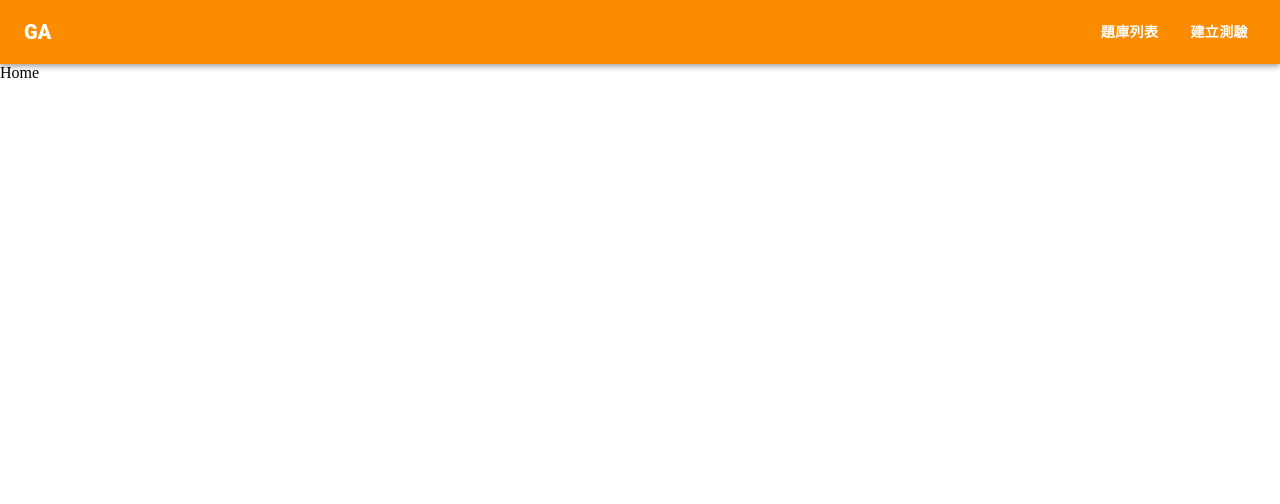
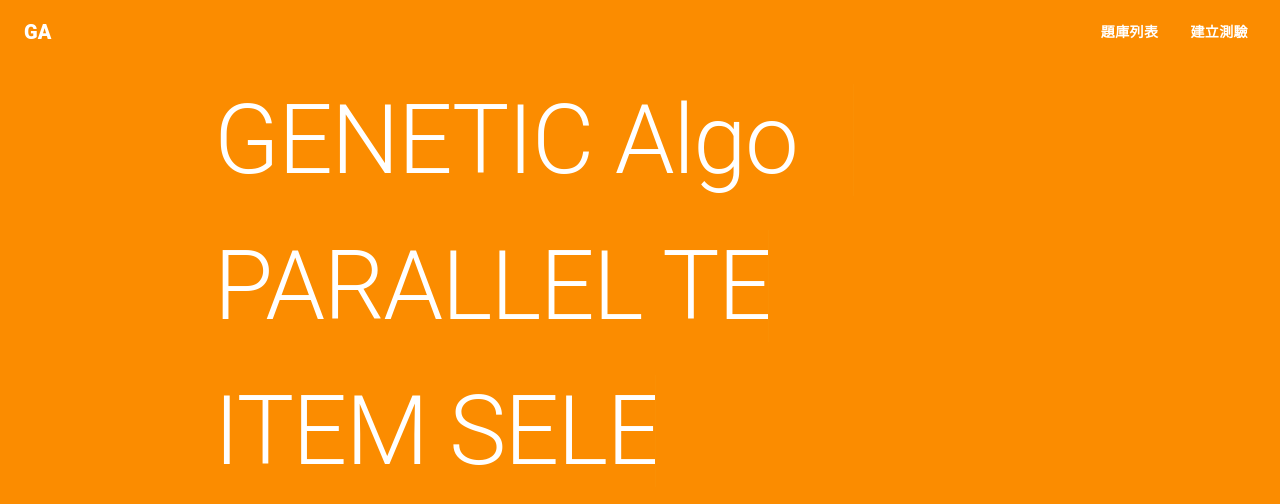
Before and after one commit to NoZ915/GA-parallel-test-item-selection, a React (Vite) app in the folder frontend/: page / in a window 1280 px wide. Shown: the top 504 px of the page. Built offline with nearby package versions, Linux system fonts and the light colour scheme.

Commit message:
added: form's 2 select

```diff
--- a/frontend/src/App.css
+++ b/frontend/src/App.css
@@ -1,4 +1,13 @@
-*{
+* {
     margin: 0;
     padding: 0;
 }
+
+html,
+body {
+    height: 100%;
+}
+
+body{
+    background-color: #fb8c00;
+}
--- a/frontend/src/pages/AddItemFormPage.jsx
+++ b/frontend/src/pages/AddItemFormPage.jsx
@@ -1,8 +1,92 @@
-function AddItemFormPage(){
-    return(
-        <>
-            Add Item
-        </>
+import { Container, MenuItem, TextField, Typography, Box } from "@mui/material";
+
+const containerStyle = {
+    display: "flex",
+    flexDirection: "column",
+    margin: "0 auto",
+    mt: 4,
+    width: '80%',
+    borderRadius: 2,
+    boxShadow: 10,
+    pt: 2,
+    px: 4,
+    pb: 3,
+    backgroundColor: "white"
+}
+const selectBoxStyle = {
+    display: "flex",
+    alignItems: "baseline",
+}
+const selectTitleStyle = {
+    display: "inline-block",
+    mr: 2
+}
+
+const years = [
+    {
+        value: "111",
+        label: "111年"
+    },
+    {
+        value: "110",
+        label: "110年"
+    }
+];
+const formats = [
+    {
+        value: "fillIn",
+        label: "填充題"
+    },
+    {
+        value: "calculation",
+        label: "計算題"
+    }
+];
+const types = [
+    {
+        value: ""
+    }
+]
+
+function AddItemFormPage() {
+    return (
+        <Container sx={{ ...containerStyle }}>
+            <form>
+                {/* 年份 */}
+                <Box sx={{...selectBoxStyle}}>
+                    <Typography sx={{ ...selectTitleStyle }} component="h3">試題年份</Typography>
+                    <TextField
+                        id="year"
+                        select
+                        defaultValue="111"
+                        helperText="請選擇試題年份"
+                    >
+                        {years.map((year) => (
+                            <MenuItem key={year.value} value={year.value}>
+                                {year.label}
+                            </MenuItem>
+                        ))}
+                    </TextField>
+                </Box>
+
+                {/* 形式 */}
+                <Box sx={{...selectBoxStyle}}>
+                    <Typography sx={{ ...selectTitleStyle }} component="h3">試題形式</Typography>
+                    <TextField
+                        id="format"
+                        select
+                        defaultValue="fillIn"
+                        helperText="請選擇試題形式"
+                    >
+                        {formats.map((format) => (
+                            <MenuItem key={format.value} value={format.value}>
+                                {format.label}
+                            </MenuItem>
+                        ))}
+                    </TextField>
+                </Box>
+            </form>
+        </Container>
     )
 }
 
--- a/frontend/src/pages/HomePage.jsx
+++ b/frontend/src/pages/HomePage.jsx
@@ -1,6 +1,147 @@
-function HomePage(){
-    return(
-        <div>Home</div>
+import { Box, Container, Typography } from "@mui/material";
+
+const dynamicTextStyle1 = {
+    position: "relative",
+    whiteSpace: "nowrap",
+    "@keyframes typewriter1": {
+        "30%, 50%": {
+            left: "75%"
+        },
+        //40%~60% 讓字固定在最長的長度
+        "80%": {
+            left: "0"
+        }
+        //100% 再讓所有字消失，好像有人在把字刪掉的感覺～
+    },
+    "@keyframes blink": {
+        from: { borderLeft: "solid 1px  #EDDE5D" },
+        to: { borderLeft: "solid 1px  transparent" }
+    },
+    '&::before': {
+        content: "''",
+        position: "absolute",
+        borderLeft: " solid 1px  #EDDE5D",
+        width: "100%",
+        height: "100%",
+        bottom: "0",
+        left: "0",
+        background: "#fb8c00",
+        animation: `typewriter1 4s steps(23) infinite, blink 0.5s steps(23) infinite`
+    }
+}
+const dynamicTextStyle2 = {
+    position: "relative",
+    whiteSpace: "nowrap",
+    "@keyframes typewriter2": {
+        "50%, 70%": {
+            left: "88%"
+        },
+        //40%~60% 讓字固定在最長的長度
+        "90%": {
+            left: "0"
+        }
+        //100% 再讓所有字消失，好像有人在把字刪掉的感覺～
+    },
+    "@keyframes blink": {
+        from: { borderLeft: "solid 1px  #EDDE5D" },
+        to: { borderLeft: "solid 1px  transparent" }
+    },
+    '&::before': {
+        content: "''",
+        position: "absolute",
+        borderLeft: " solid 1px  #EDDE5D",
+        width: "100%",
+        height: "100%",
+        bottom: "0",
+        left: "0",
+        background: "#fb8c00",
+        animation: `typewriter2 4s steps(23) infinite, blink 0.5s steps(23) infinite`
+    }
+}
+const dynamicTextStyle3 = {
+    position: "relative",
+    whiteSpace: "nowrap",
+    "@keyframes typewriter3": {
+        "60%, 80%": {
+            left: "85%"
+        },
+        //40%~60% 讓字固定在最長的長度
+        "100%": {
+            left: "0"
+        }
+        //100% 再讓所有字消失，好像有人在把字刪掉的感覺～
+    },
+    "@keyframes blink": {
+        from: { borderLeft: "solid 1px  #EDDE5D" },
+        to: { borderLeft: "solid 1px  transparent" }
+    },
+    '&::before': {
+        content: "''",
+        position: "absolute",
+        borderLeft: " solid 1px  #EDDE5D",
+        width: "100%",
+        height: "100%",
+        bottom: "0",
+        left: "0",
+        background: "#fb8c00",
+        animation: `typewriter3 4s steps(23) infinite, blink 0.5s steps(23) infinite`
+    }
+}
+
+function HomePage() {
+    return (
+        <Box
+            sx={{
+                backgroundColor: "#fb8c00",
+                height: "100%"
+            }}
+        >
+            <Container sx={{
+                paddingTop: "20px",
+                display: "flex",
+                flexDirection: "column",
+                height: "inherit",
+                justifyContent: "center",
+                width: "900px",
+                overflow: "hidden",
+                position: "relative"
+            }}>
+                <Typography
+                    sx={{
+                        ...dynamicTextStyle1,
+                        color: "white",
+                        fontSize: "6em"
+                    }}
+                    variant="h1"
+                    gutterBottom
+                >
+                    GENETIC Algo
+                </Typography>
+                <Typography
+                    sx={{
+                        ...dynamicTextStyle2,
+                        color: "white",
+                        fontSize: "6em"
+                    }}
+                    variant="h1"
+                    gutterBottom
+                >
+                    PARALLEL TEST
+                </Typography>
+                <Typography
+                    sx={{
+                        ...dynamicTextStyle3,
+                        color: "white",
+                        fontSize: "6em"
+                    }}
+                    variant="h1"
+                    gutterBottom
+                >
+                    ITEM SELETION
+                </Typography>
+            </Container>
+
+        </Box >
     )
 }
 
```
